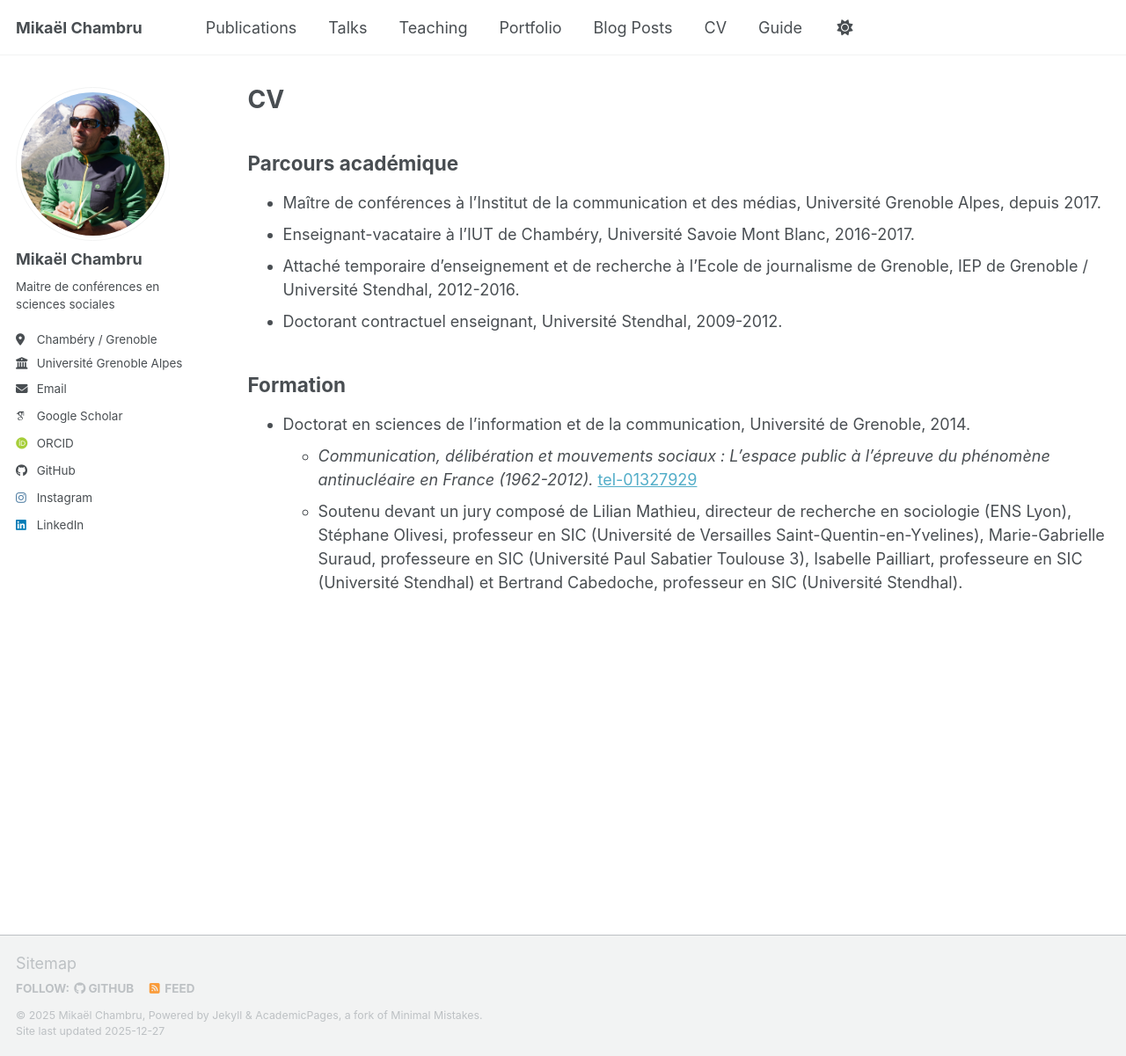
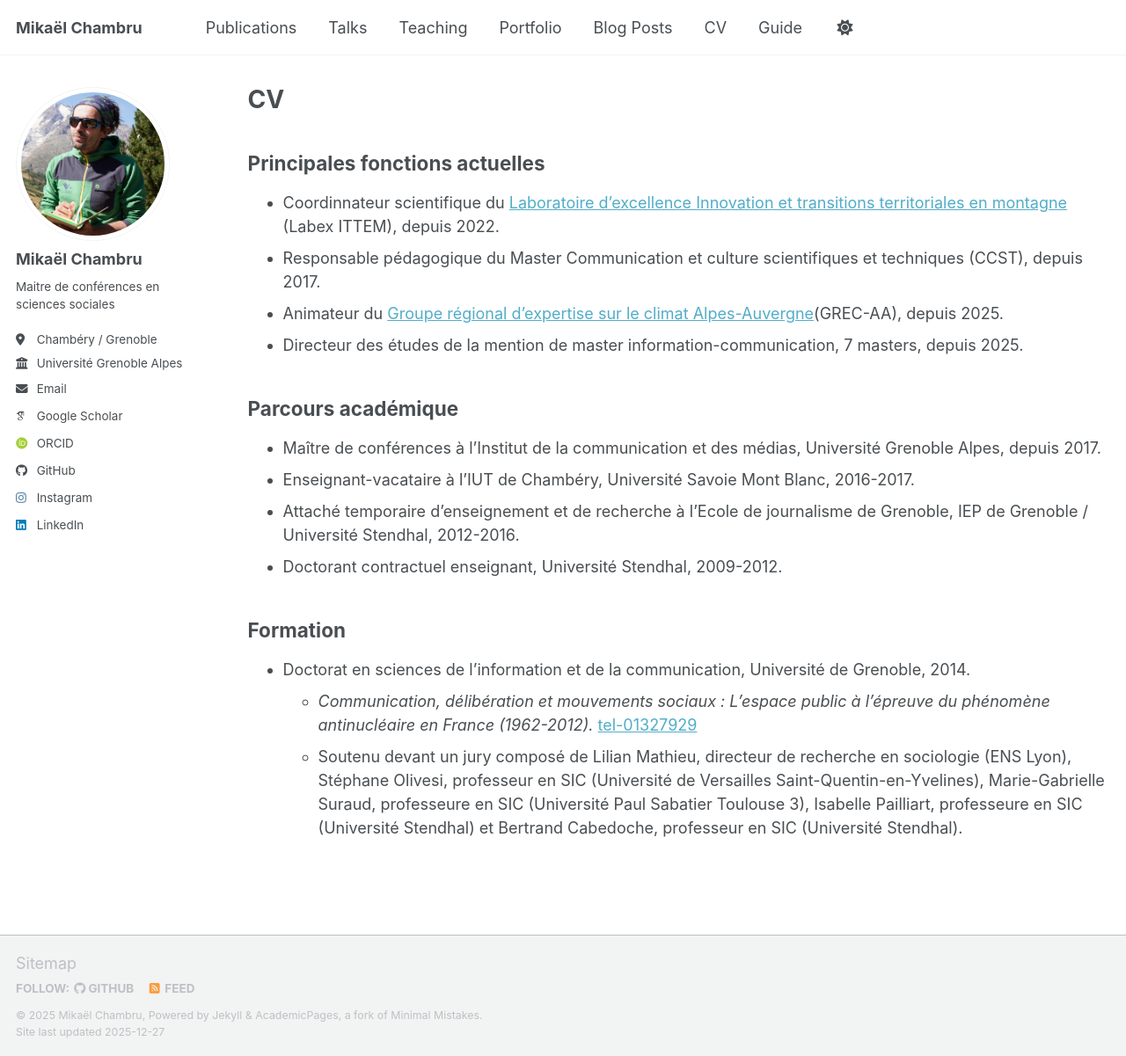
Before and after one commit to mikaelchambru/mikaelchambru.github.io, a Jekyll site: the page built from _pages/cv.md, in a window 1280 px wide and 1201 px high. Shown: the whole window at 88% size. Built offline with Jekyll 4.4.1, drawn with Linux system fonts in a browser that asks for light colours; some web fonts are replaced; a script bundle is joined from its source files by our own code; library files that are not in the unit come from our copies.

Commit message:
Update cv.md

```diff
--- a/_pages/cv.md
+++ b/_pages/cv.md
@@ -9,6 +9,12 @@ redirect_from:
 
 {% include base_path %}
 
+## Principales fonctions actuelles
+* Coordinnateur scientifique du [Laboratoire d’excellence Innovation et transitions territoriales en montagne](https://labexittem.fr) (Labex ITTEM), depuis 2022.
+* Responsable pédagogique du Master Communication et culture scientifiques et techniques (CCST), depuis 2017.
+* Animateur du [Groupe régional d’expertise sur le climat Alpes-Auvergne](https://grec-alpes-auvergne.osug.fr)(GREC-AA), depuis 2025.
+* Directeur des études de la mention de master information-communication, 7 masters, depuis 2025.
+
 ## Parcours académique
 * Maître de conférences à l'Institut de la communication et des médias, Université Grenoble Alpes, depuis 2017.
 * Enseignant-vacataire à l'IUT de Chambéry, Université Savoie Mont Blanc, 2016-2017.
```
